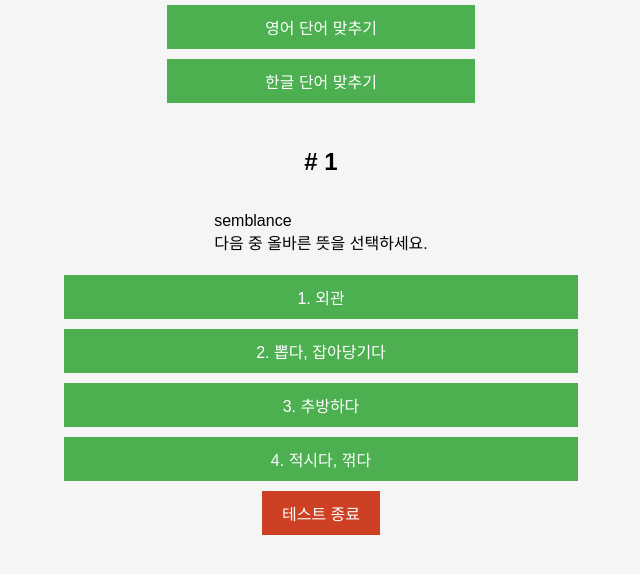
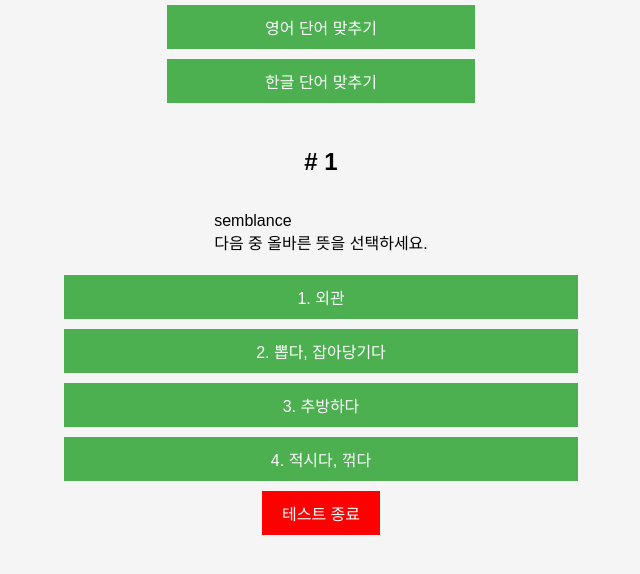
Before and after one commit to daeryuk/english-test, a plain HTML site: page index.html in a window 1280 px wide. Both pictures are taken after a click on the button "영어 단어 맞추기". Shown: the part 108-682 px from the top of the page, without its empty margins (319-959 px from the left). Drawn offline with Linux system fonts and the light colour scheme.

Commit message:
종료 버튼 수정

```diff
--- a/test.css
+++ b/test.css
@@ -53,7 +53,7 @@ button:hover {
   padding: 10px 20px;
   width: auto;
   cursor: pointer;
-  background-color: #cd4024;
+  background-color: red;
 }
 
 #restart-btn {
```
